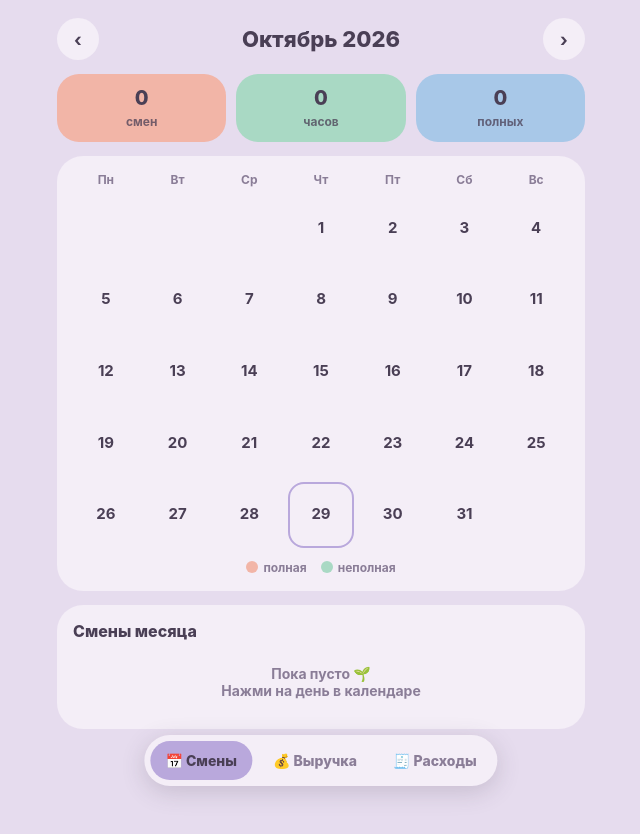
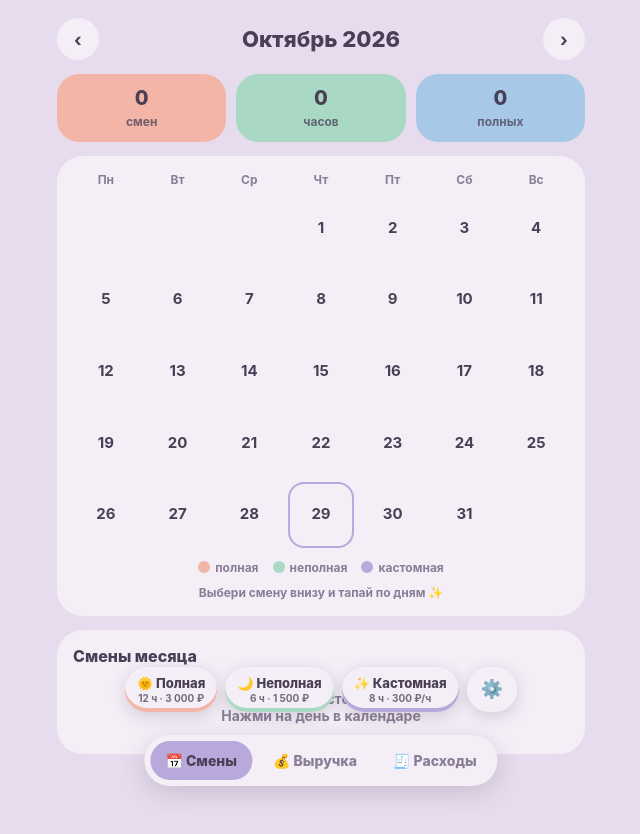
Before and after one commit to aarnheight/finance-, a plain HTML site: page index.html in a window 1280 px wide. Shown: the whole page, without its empty margins (319-959 px from the left). Drawn offline with Linux system fonts and the light colour scheme.

Commit message:
Add files via upload

```diff
--- a/index.html
+++ b/index.html
@@ -73,18 +73,24 @@ h2{font-size:16px;margin:0 0 10px;font-weight:800}
 .em{width:46px;height:46px;border-radius:50%;border:2px solid transparent;background:var(--bg);font-size:22px;cursor:pointer}.em.on{border-color:var(--lav)}
 .ems{display:flex;flex-wrap:wrap;gap:8px;margin:6px 0 16px}
 input[type=date]{min-width:0;-webkit-appearance:none;appearance:none}
+.day.custom{background:var(--lav)}
+.pal{position:fixed;left:0;right:0;bottom:calc(88px + env(safe-area-inset-bottom,0px));display:flex;gap:8px;justify-content:center;padding:0 12px;z-index:2;pointer-events:none}
+.pc{pointer-events:auto;border:0;border-radius:22px;padding:8px 12px;background:var(--card);cursor:pointer;font-size:13px;font-weight:800;line-height:1.25}
+.pc span{display:block}.pc small{display:block;font-size:10px;opacity:.75;font-weight:700}
+.pc.g{font-size:18px;padding:0 14px}
 </style>
 </head>
 <body>
 <div class="top"><button class="nav" onclick="mv(-1)">‹</button><h1 id="ttl"></h1><button class="nav" onclick="mv(1)">›</button></div>
 <div id="v"></div>
+<div class="pal" id="pal"></div>
 <div class="tabs"><button id="t1" onclick="tab('s')">📅 Смены</button><button id="t2" onclick="tab('m')">💰 Выручка</button><button id="t3" onclick="tab('e')">🧾 Расходы</button></div>
 <div class="sheetbg" id="bg" onclick="if(event.target===this)closeS()"><div class="sheet" id="sh"></div></div>
 <div class="toast" id="toast"></div>
 <script>
 var MN=['Январь','Февраль','Март','Апрель','Май','Июнь','Июль','Август','Сентябрь','Октябрь','Ноябрь','Декабрь'];
 var MG=['января','февраля','марта','апреля','мая','июня','июля','августа','сентября','октября','ноября','декабря'];
-var S={shifts:{},goals:{},deds:{},cfg:{fullH:12,mode:'fix',rate:3000},exp:[],cats:[{id:'rent',name:'Аренда',ico:'🏠',col:'lav',lim:0},{id:'food',name:'Продукты',ico:'🛒',col:'peach',lim:0},{id:'go',name:'Проезд',ico:'🚌',col:'sky',lim:0},{id:'subs',name:'Подписки',ico:'📱',col:'butter',lim:0},{id:'oops',name:'Непредвиденные',ico:'⚡',col:'rose',lim:0},{id:'save',name:'Накопления',ico:'🐷',col:'mint',sav:1,lim:0}]};
+var S={shifts:{},goals:{},deds:{},cfg:{fullH:12,mode:'fix',rate:3000},stamps:[{id:'full',name:'Полная',ico:'🌞',type:'full',col:'peach',hours:12,mode:'fix',rate:3000},{id:'part',name:'Неполная',ico:'🌙',type:'part',col:'mint',hours:6,mode:'fix',rate:1500},{id:'custom',name:'Кастомная',ico:'✨',type:'custom',col:'lav',hours:8,mode:'hour',rate:300}],exp:[],cats:[{id:'rent',name:'Аренда',ico:'🏠',col:'lav',lim:0},{id:'food',name:'Продукты',ico:'🛒',col:'peach',lim:0},{id:'go',name:'Проезд',ico:'🚌',col:'sky',lim:0},{id:'subs',name:'Подписки',ico:'📱',col:'butter',lim:0},{id:'oops',name:'Непредвиденные',ico:'⚡',col:'rose',lim:0},{id:'save',name:'Накопления',ico:'🐷',col:'mint',sav:1,lim:0}]};
 try{var r=localStorage.getItem('smeny_v1');if(r)S=Object.assign(S,JSON.parse(r))}catch(e){}
 function save(){try{localStorage.setItem('smeny_v1',JSON.stringify(S))}catch(e){}}
 var cur=new Date();cur.setDate(1);var TAB='s',ED=null;
@@ -101,6 +107,7 @@ function render(){
  document.getElementById('ttl').textContent=MN[cur.getMonth()]+' '+cur.getFullYear();
  ['s','m','e'].forEach(function(t,i){document.getElementById('t'+(i+1)).className=TAB==t?'on':''});
  document.getElementById('v').innerHTML=TAB=='s'?viewS():TAB=='m'?viewM():viewE();
+ pal();document.body.style.paddingBottom=TAB=='s'?'190px':'120px';
 }
 function viewS(){
  var y=cur.getFullYear(),m=cur.getMonth(),n=new Date(y,m+1,0).getDate(),off=(new Date(y,m,1).getDay()+6)%7,td=new Date(),h='';
@@ -109,11 +116,11 @@ function viewS(){
  h+='<div class="card"><div class="cal">'+['Пн','Вт','Ср','Чт','Пт','Сб','Вс'].map(function(w){return'<div class="wd">'+w+'</div>'}).join('');
  for(var i=0;i<off;i++)h+='<div class="day"></div>';
  for(var d=1;d<=n;d++){var k=y+'-'+p2(m+1)+'-'+p2(d),s=S.shifts[k],t=(td.getFullYear()==y&&td.getMonth()==m&&td.getDate()==d);
-  h+='<button class="day '+(s?s.type:'')+(t?' today':'')+'" onclick="openS(\''+k+'\')">'+d+(s?'<small>'+s.hours+' ч</small>':'')+'</button>'}
- h+='</div><div class="legend"><span><i class="dot" style="background:var(--peach)"></i>полная</span><span><i class="dot" style="background:var(--mint)"></i>неполная</span></div></div>';
+  h+='<button class="day '+(s?s.type:'')+(t?' today':'')+'" onclick="dayTap(\''+k+'\')">'+d+(s?'<small>'+s.hours+' ч</small>':'')+'</button>'}
+ h+='</div><div class="legend"><span><i class="dot" style="background:var(--peach)"></i>полная</span><span><i class="dot" style="background:var(--mint)"></i>неполная</span><span><i class="dot" style="background:var(--lav)"></i>кастомная</span></div><div class="empty" style="padding:10px 0 0;font-size:12px">'+(ST?'Режим штампа: тап по дню — поставить, ещё раз — убрать':'Выбери смену внизу и тапай по дням ✨')+'</div></div>';
  h+='<div class="card"><h2>Смены месяца</h2>';
  if(!ls.length)h+='<div class="empty">Пока пусто 🌱<br>Нажми на день в календаре</div>';
- ls.forEach(function(x){var s=x[1],dd=x[0].slice(8);h+='<div class="row" onclick="openS(\''+x[0]+'\')"><div class="ico" style="background:var(--'+(s.type=='full'?'peach':'mint')+')">'+(s.type=='full'?'🌞':'🌙')+'</div><div class="t"><div>'+parseInt(dd)+' '+MG[cur.getMonth()]+'</div><div>'+(s.type=='full'?'Полная':'Неполная')+' · '+s.hours+' ч · '+(s.mode=='fix'?'фикс':money(s.rate)+'/ч')+(s.note?' · '+s.note:'')+'</div></div><div class="s">'+money(val(s))+'</div></div>'});
+ ls.forEach(function(x){var s=x[1],dd=x[0].slice(8);h+='<div class="row" onclick="openS(\''+x[0]+'\')"><div class="ico" style="background:var(--'+TC[s.type]+')">'+TI[s.type]+'</div><div class="t"><div>'+parseInt(dd)+' '+MG[cur.getMonth()]+'</div><div>'+({full:'Полная',part:'Неполная',custom:'Кастомная'}[s.type])+' · '+s.hours+' ч · '+(s.mode=='fix'?'фикс':money(s.rate)+'/ч')+(s.note?' · '+s.note:'')+'</div></div><div class="s">'+money(val(s))+'</div></div>'});
  return h+'</div>';
 }
 function viewM(){
@@ -130,18 +137,17 @@ function viewM(){
  dl.forEach(function(d,i){h+='<div class="row" style="cursor:default"><div class="ico" style="background:var(--butter)">💸</div><div class="t"><div>'+esc(d.name)+'</div></div><div class="s">−'+money(d.amt)+'</div><button class="x" onclick="delDed('+i+')">✕</button></div>'});
  h+='<div class="flex" style="margin-top:12px"><input class="inp" id="dn" placeholder="Аванс" style="flex:1.2;min-width:0"><input class="inp" id="da" type="number" inputmode="numeric" placeholder="Сумма" style="flex:1;min-width:0"><button class="btn" onclick="addDed()" style="padding:13px 16px">＋</button></div></div>';
  h+='<div class="card net"><small>К получению за вычетом</small><div class="big">'+money(tot-ded)+'</div>'+(ded?'<small>выручка '+money(tot)+' − вычеты '+money(ded)+'</small>':'')+'</div>';
- h+='<div class="card"><h2>⚙️ Настройки</h2><div class="lbl">Часов в полной смене</div><input class="inp" type="number" inputmode="numeric" value="'+S.cfg.fullH+'" onchange="S.cfg.fullH=Math.max(1,+this.value||12);save();toast(\'Сохранено ✨\')"></div>';
  return h+backupCard();
 }
 function esc(s){return String(s).replace(/[&<>"]/g,function(c){return{'&':'&amp;','<':'&lt;','>':'&gt;','"':'&quot;'}[c]})}
 function setGoal(v){S.goals[mk()]=Math.max(0,+v||0);save();render()}
 function addDed(){var n=document.getElementById('dn').value.trim()||'Аванс',a=+document.getElementById('da').value;if(!a)return toast('Введи сумму');(S.deds[mk()]=S.deds[mk()]||[]).push({name:n,amt:a});save();render();toast('Вычтено 💸')}
 function delDed(i){S.deds[mk()].splice(i,1);save();render()}
-function openS(k){var ex=S.shifts[k];ED={k:k,s:ex?JSON.parse(JSON.stringify(ex)):{type:'full',hours:S.cfg.fullH,mode:S.cfg.mode,rate:S.cfg.rate,note:''},isNew:!ex};drawS();document.getElementById('bg').classList.add('open')}
-function closeS(){document.getElementById('bg').classList.remove('open')}
+function openS(k){var ex=S.shifts[k];ED={k:k,s:ex?JSON.parse(JSON.stringify(ex)):{type:'full',hours:S.stamps[0].hours,mode:S.stamps[0].mode,rate:S.stamps[0].rate,note:''},isNew:!ex};drawS();document.getElementById('bg').classList.add('open')}
+function closeS(){document.getElementById('bg').classList.remove('open');pal()}
 function drawS(){
  var s=ED.s,d=ED.k.split('-'),h='<h2 style="font-size:19px">'+parseInt(d[2])+' '+MG[+d[1]-1]+(ED.isNew?' — новая смена':'')+'</h2>';
- h+='<div class="lbl">Тип смены</div><div class="seg"><button class="'+(s.type=='full'?'on':'')+'" onclick="ED.s.type=\'full\';ED.s.hours=S.cfg.fullH;drawS()">🌞 Полная</button><button class="'+(s.type=='part'?'on':'')+'" onclick="ED.s.type=\'part\';if(ED.s.hours==S.cfg.fullH)ED.s.hours=6;drawS()">🌙 Неполная</button></div>';
+ h+='<div class="lbl">Тип смены</div><div class="seg"><button class="'+(s.type=='full'?'on':'')+'" onclick="ED.s.type=\'full\';ED.s.hours=S.cfg.fullH;drawS()">🌞 Полная</button><button class="'+(s.type=='part'?'on':'')+'" onclick="ED.s.type=\'part\';if(ED.s.hours==S.cfg.fullH)ED.s.hours=6;drawS()">🌙 Неполная</button><button class="'+(s.type=='custom'?'on':'')+'" onclick="ED.s.type=\'custom\';drawS()">✨ Своя</button></div>';
  h+='<div class="lbl">Часов отработано</div><div class="flex"><button class="nav" onclick="hh(-1)">−</button><input class="inp" id="eh" type="number" inputmode="decimal" value="'+s.hours+'" oninput="ED.s.hours=+this.value||0;pv()" style="text-align:center"><button class="nav" onclick="hh(1)">＋</button></div>';
  h+='<div class="lbl">Ставка</div><div class="seg"><button class="'+(s.mode=='fix'?'on':'')+'" onclick="ED.s.mode=\'fix\';drawS()">Фикс за смену</button><button class="'+(s.mode=='hour'?'on':'')+'" onclick="ED.s.mode=\'hour\';drawS()">Почасовая</button></div>';
  h+='<input class="inp" id="er" type="number" inputmode="decimal" placeholder="'+(s.mode=='fix'?'Сумма за смену, ₽':'Ставка в час, ₽')+'" value="'+(s.rate||'')+'" oninput="ED.s.rate=+this.value||0;pv()">';
@@ -193,6 +199,21 @@ function backupCard(){return '<div class="card"><h2>💾 Резервная ко
 function bk(){var t=JSON.stringify(S);(navigator.clipboard?navigator.clipboard.writeText(t):Promise.reject()).then(function(){toast('Скопировано 📋')},function(){prompt('Скопируй:',t)})}
 function rs(){try{S=Object.assign(S,JSON.parse(document.getElementById('rsi').value));save();render();toast('Данные возвращены ✨')}catch(e){toast('Не получилось 😕')}}
 if('serviceWorker' in navigator)navigator.serviceWorker.register('sw.js').catch(function(){});
+var ST=null,TC={full:'peach',part:'mint',custom:'lav'},TI={full:'🌞',part:'🌙',custom:'✨'};
+function stamp(id){return S.stamps.filter(function(x){return x.id==id})[0]}
+function pal(){var e=document.getElementById('pal');if(TAB!='s'){e.style.display='none';return}e.style.display='flex';
+ e.innerHTML=S.stamps.map(function(x){var on=ST==x.id;return '<button class="pc" style="'+(on?'background:var(--'+x.col+');box-shadow:0 0 0 2px var(--ink),0 4px 16px #4a3f5533':'box-shadow:inset 0 -4px 0 var(--'+x.col+'),0 4px 16px #4a3f5533')+'" onclick="pick(\''+x.id+'\')"><span>'+x.ico+' '+esc(x.name)+'</span><small>'+x.hours+' ч · '+money(x.rate)+(x.mode=='fix'?'':'/ч')+'</small></button>'}).join('')+'<button class="pc g" style="box-shadow:0 4px 16px #4a3f5533" onclick="openT()">⚙️</button>'}
+function pick(id){ST=ST==id?null:id;render()}
+function dayTap(k){if(!ST)return openS(k);var x=stamp(ST),e=S.shifts[k];
+ if(e&&e.st==ST)delete S.shifts[k];else S.shifts[k]={type:x.type,hours:x.hours,mode:x.mode,rate:x.rate,note:'',st:ST};
+ save();render();if(navigator.vibrate)navigator.vibrate(8)}
+function openT(){drawT();document.getElementById('bg').classList.add('open')}
+function sv(){S.cfg.fullH=S.stamps[0].hours||12;save()}
+function drawT(){var h='<h2 style="font-size:19px">⚙️ Настройка смен</h2><div class="lbl" style="margin-bottom:10px">Эти значения подставляются, когда ставишь смену одним тапом</div>';
+ S.stamps.forEach(function(x,i){var p='S.stamps['+i+']';h+='<div class="card" style="background:var(--bg);margin-bottom:10px"><div class="flex"><div class="ico" style="background:var(--'+x.col+')">'+x.ico+'</div><input class="inp" style="background:var(--card)" value="'+esc(x.name)+'" oninput="'+p+'.name=this.value||\'Смена\';sv()"></div>'
+ +'<div class="seg" style="background:var(--card)"><button class="'+(x.mode=='fix'?'on':'')+'" onclick="'+p+'.mode=\'fix\';sv();drawT()">Фикс</button><button class="'+(x.mode=='hour'?'on':'')+'" onclick="'+p+'.mode=\'hour\';sv();drawT()">Почасовая</button></div>'
+ +'<div class="flex"><div style="flex:1;min-width:0"><div class="lbl">Часов</div><input class="inp" style="background:var(--card)" type="number" inputmode="decimal" value="'+x.hours+'" oninput="'+p+'.hours=+this.value||0;sv()"></div><div style="flex:1;min-width:0"><div class="lbl">'+(x.mode=='fix'?'Сумма, ₽':'Ставка, ₽/ч')+'</div><input class="inp" style="background:var(--card)" type="number" inputmode="decimal" value="'+x.rate+'" oninput="'+p+'.rate=+this.value||0;sv()"></div></div></div>'});
+ document.getElementById('sh').innerHTML=h+'<button class="btn" style="width:100%" onclick="closeS()">Готово</button>'}
 render();
 </script>
 </body>
```
